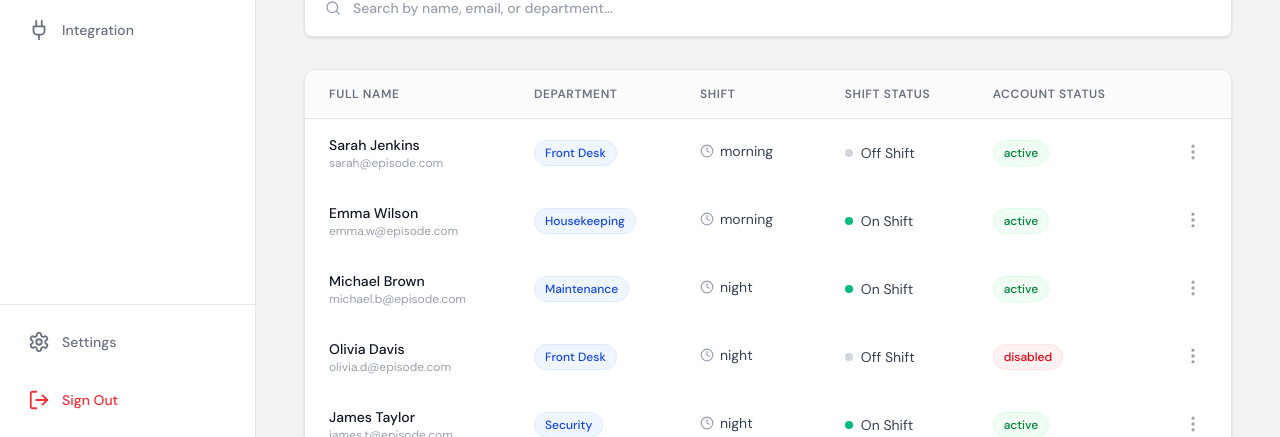
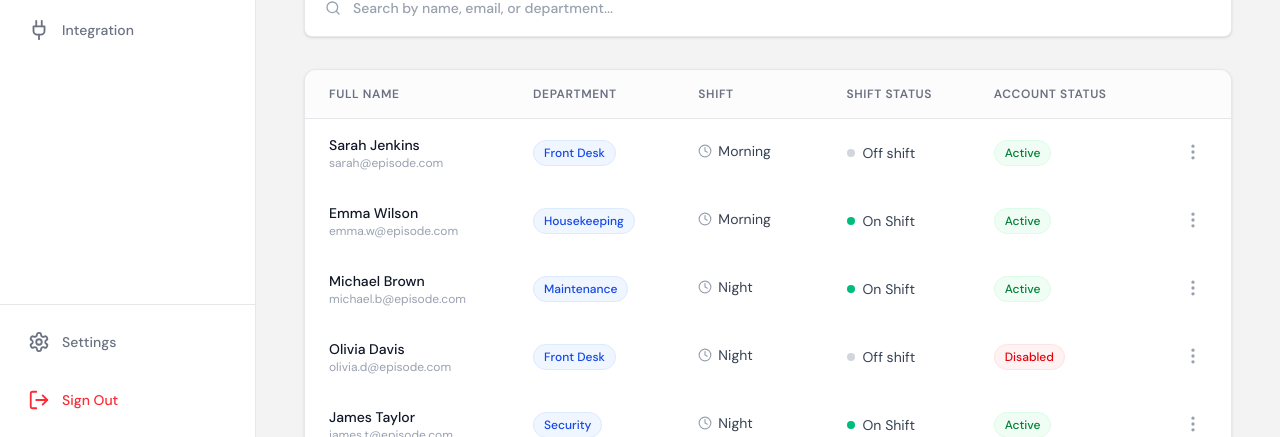
Before and after one commit to AchiGel/hosty_client_manager, a React app: page /staff in a window 1280 px wide. Shown: the part 363-800 px from the top of the page. Built offline with nearby package versions, Linux system fonts and the light colour scheme; the HTML template or start-up script is replaced by a standard one; a web font is replaced by a local one.

Commit message:
fix/fixed language issues on staff page

```diff
--- a/src/components/main/staff/StaffTable.tsx
+++ b/src/components/main/staff/StaffTable.tsx
@@ -1,6 +1,29 @@
+import { useTranslation } from "react-i18next";
 import { STAFF_DATA, STAFF_TABLE_HEADER } from "../../../constants/staffData";
 
 const StaffTable = () => {
+  const { t } = useTranslation();
+
+  const labelTranslationKeys: Record<string, string> = {
+    FullName: "staff.fullName",
+    Department: "staff.department",
+    Shift: "staff.shift",
+    ShiftStatus: "staff.shiftStatus",
+    AccountStatus: "staff.accountStatus",
+  };
+
+  const shiftTranslationKeys: Record<string, string> = {
+    morning: "staff.morning",
+    night: "staff.night",
+    notAssigned: "staff.notAssigned",
+  };
+
+  const accountStatusTranslationKeys: Record<string, string> = {
+    active: "staff.active",
+    disabled: "staff.disabled",
+    invited: "staff.invited",
+  };
+
   return (
     <div className="bg-white rounded-xl border border-gray-200 shadow-sm overflow-hidden">
       <div className="overflow-x-auto">
@@ -12,7 +35,7 @@ const StaffTable = () => {
                   className="px-6 py-4 text-xs font-semibold text-gray-500 uppercase tracking-wider"
                   key={sth.id}
                 >
-                  {sth.label}
+                  {t(labelTranslationKeys[sth.label] || sth.label)}
                 </th>
               ))}
             </tr>
@@ -32,8 +55,10 @@ const StaffTable = () => {
                   </span>
                 </td>
                 <td className="px-6 py-4">
-                  <span className="inline-flex items-center gap-1.5 text-sm text-gray-700">
-                    {sd.shift == "not assigned" ? null : (
+                  <span
+                    className={`inline-flex items-center gap-1.5 text-sm  ${sd.shift == "notAssigned" ? "text-gray-400 italic" : "text-gray-700"}`}
+                  >
+                    {sd.shift == "notAssigned" ? null : (
                       <svg
                         xmlns="http://www.w3.org/2000/svg"
                         width="24"
@@ -51,7 +76,7 @@ const StaffTable = () => {
                       </svg>
                     )}
 
-                    {sd.shift}
+                    {t(shiftTranslationKeys[sd.shift] || sd.shift)}
                   </span>
                 </td>
                 <td className="px-6 py-4">
@@ -60,7 +85,7 @@ const StaffTable = () => {
                       className={`size-2 rounded-full ${sd.isOnShift ? "bg-emerald-500" : "bg-gray-300"}`}
                     ></div>
                     <span className="text-sm text-gray-700">
-                      {sd.isOnShift ? "On Shift" : "Off Shift"}
+                      {sd.isOnShift ? t("staff.onShift") : t("staff.offShift")}
                     </span>
                   </div>
                 </td>
@@ -68,7 +93,10 @@ const StaffTable = () => {
                   <span
                     className={`inline-flex items-center px-2.5 py-1 rounded-full text-xs font-medium ${sd.accountStatus === "active" ? "bg-green-50 text-green-700 border border-green-100" : sd.accountStatus === "disabled" ? "bg-red-50 text-red-600 border border-red-100" : "bg-yellow-50 text-yellow-700 border border-yellow-100"}`}
                   >
-                    {sd.accountStatus}
+                    {t(
+                      accountStatusTranslationKeys[sd.accountStatus] ||
+                        sd.accountStatus,
+                    )}
                   </span>
                 </td>
                 <td className="px-6 py-4 text-right">
@@ -97,7 +125,9 @@ const StaffTable = () => {
         </table>
       </div>
       <div className="border-t border-gray-200 px-6 py-4 flex items-center justify-between">
-        <span className="text-xs text-gray-500">Showing 7 of 7</span>
+        <span className="text-xs text-gray-500">
+          {t("common.showing") + " 7 " + t("common.of") + " 7"}
+        </span>
         <div className="flex gap-2">
           <button className="size-8 rounded flex items-center justify-center border border-gray-200 text-gray-400 disabled:opacity-50">
             <svg
--- a/src/constants/staffData.ts
+++ b/src/constants/staffData.ts
@@ -1,9 +1,9 @@
 export const STAFF_TABLE_HEADER = [
-  { id: 1, label: "Full Name" },
+  { id: 1, label: "FullName" },
   { id: 2, label: "Department" },
   { id: 3, label: "Shift" },
-  { id: 4, label: "Shift Status" },
-  { id: 5, label: "Account Status" },
+  { id: 4, label: "ShiftStatus" },
+  { id: 5, label: "AccountStatus" },
   { id: 6, label: "" },
 ];
 
@@ -58,7 +58,7 @@ export const STAFF_DATA = [
     fullName: "Sophia Martinez",
     email: "sophia.m@episode.com",
     department: "Housekeeping",
-    shift: "not assigned",
+    shift: "notAssigned",
     isOnShift: false,
     accountStatus: "invited",
   },
@@ -67,7 +67,7 @@ export const STAFF_DATA = [
     fullName: "Daniel Anderson",
     email: "daniel.a@episode.com",
     department: "Maintenance",
-    shift: "not assigned",
+    shift: "notAssigned",
     isOnShift: false,
     accountStatus: "disabled",
   },
--- a/src/i18n/locales/en.json
+++ b/src/i18n/locales/en.json
@@ -41,8 +41,20 @@
     "invitation": "Invite Staff",
     "activeStaff": "Active Staff",
     "onShift": "On Shift",
+    "offShift": "Off shift",
     "pending": "Pending Invites",
-    "search": "Search by name, email, or department..."
+    "search": "Search by name, email, or department...",
+    "fullName": "Full Name",
+    "department": "department",
+    "shift": "shift",
+    "shiftStatus": "shift Status",
+    "accountStatus": "account Status",
+    "morning": "Morning",
+    "night": "Night",
+    "notAssigned": "Not Assigned",
+    "active": "Active",
+    "disabled": "Disabled",
+    "invited": "Invited"
   },
   "common": {
     "loading": "Loading...",
@@ -58,7 +70,9 @@
     "all": "All",
     "fullList": "Full List",
     "room": "Room",
-    "ago": "Ago"
+    "ago": "Ago",
+    "showing": "Showing",
+    "of": "of"
   },
   "auth": {
     "login": "Login",
--- a/src/i18n/locales/ka.json
+++ b/src/i18n/locales/ka.json
@@ -41,8 +41,20 @@
     "invitation": "პერსონალის მოწვევა",
     "activeStaff": "აქტიური პერსონალი",
     "onShift": "ცვლაზე",
+    "offShift": "ცვლის გარეთ",
     "pending": "მოლოდინში მოწვევები",
-    "search": "ძებნა სახელით, ემაილით ან დეპარტამენტით..."
+    "search": "ძებნა სახელით, ემაილით ან დეპარტამენტით...",
+    "fullName": "სრული სახელი",
+    "department": "დეპარტამენტი",
+    "shift": "ცვლა",
+    "shiftStatus": "ცვლის სტატუსი",
+    "accountStatus": "ანგარიშის სტატუსი",
+    "morning": "დღე",
+    "night": "ღამე",
+    "notAssigned": "არ არის მინიჭებული",
+    "active": "აქტიური",
+    "disabled": "გაუქმებული",
+    "invited": "მოწვეული"
   },
   "common": {
     "loading": "იტვირთება...",
@@ -58,7 +70,9 @@
     "all": "ყველა",
     "fullList": "სრული სია",
     "room": "ოთახი",
-    "ago": "წინ"
+    "ago": "წინ",
+    "showing": "ნაჩვენებია",
+    "of": "დან"
   },
   "auth": {
     "login": "ავტორიზაცია",
```
